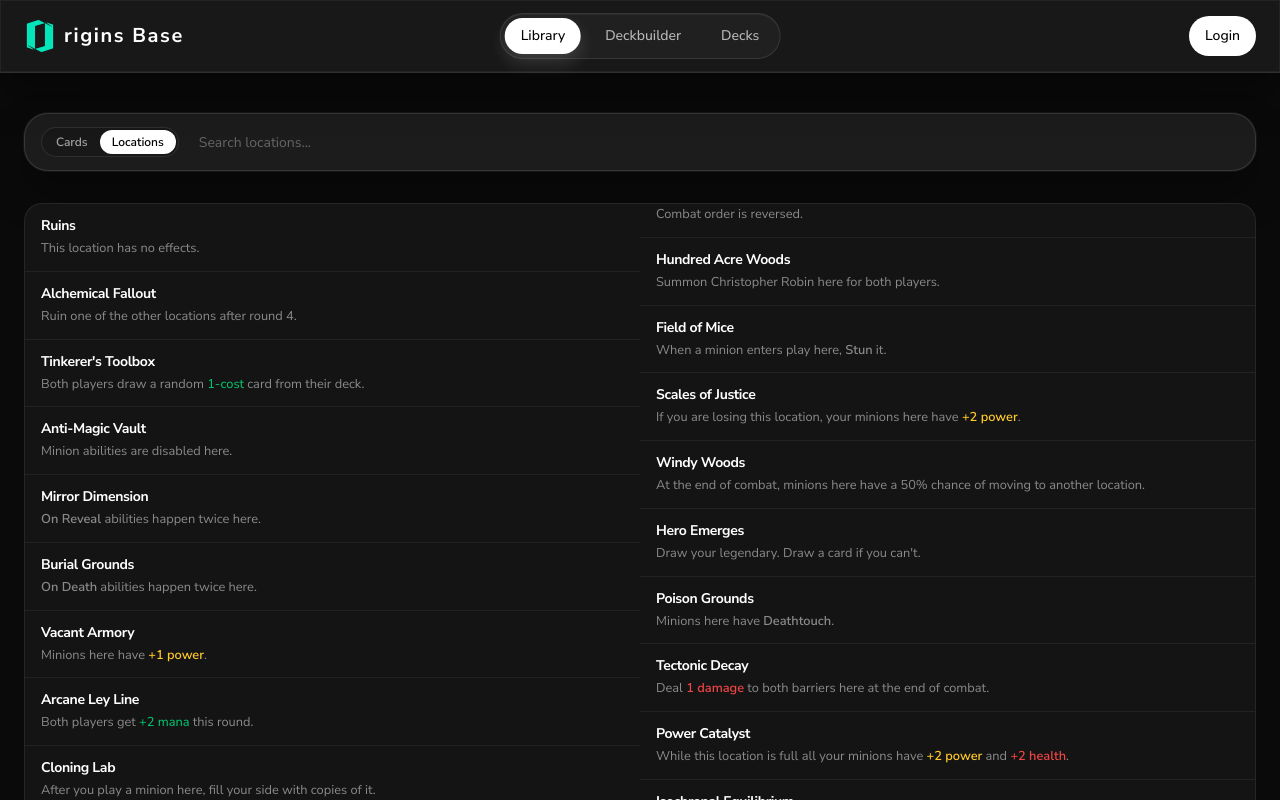
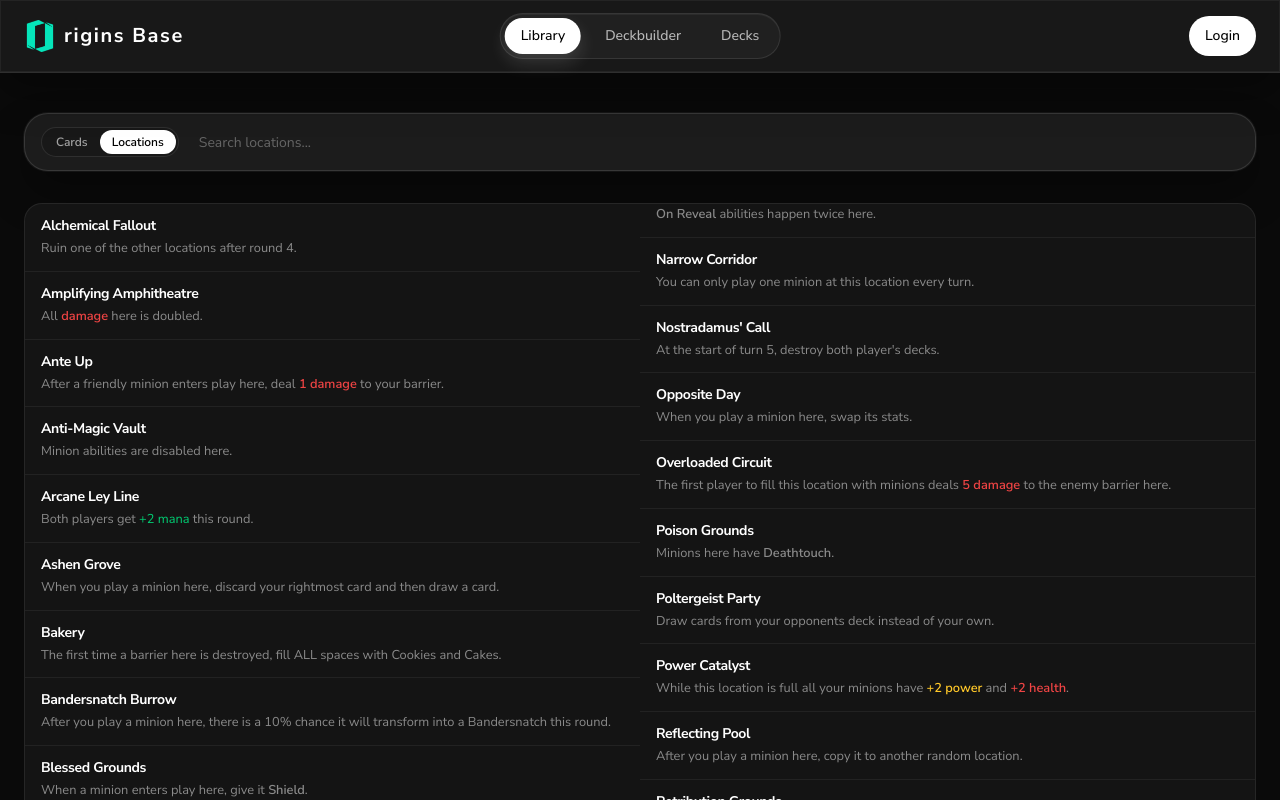
Before and after one commit to EclipseHW/Origins, a Next.js app: page /library/locations in a window 1280 px wide. Built offline with nearby package versions, Linux system fonts and the light colour scheme; no server answers.

Commit message:
Implement location sorting and accent styling in LibraryBrowser and LibraryLocationsBrowser: add sortLocationsByName function for consistent location ordering, enhance LocationTile component with dynamic accent based on location effects, and update filtering logic for improved user experience.

```diff
--- a/components/library-browser.tsx
+++ b/components/library-browser.tsx
@@ -13,7 +13,7 @@ import {
   type LibraryCard,
   type LibrarySection,
 } from "@/lib/library-types";
-import { locations, type LocationDefinition } from "@/lib/locations";
+import { locations, sortLocationsByName, type LocationDefinition } from "@/lib/locations";
 
 type ActiveTab = "cards" | "locations";
 
@@ -91,6 +91,35 @@ function parseLocationEffect(effect: string): React.ReactNode[] {
   return tokens;
 }
 
+function getLocationAccent(effect: string): string {
+  const normalizedEffect = effect.toLowerCase();
+
+  if (
+    normalizedEffect.includes("damage") ||
+    normalizedEffect.includes("destroy") ||
+    normalizedEffect.includes("ruin")
+  ) {
+    return "border-l-red-500/40";
+  }
+
+  if (
+    effect.includes("+") &&
+    (normalizedEffect.includes("power") || normalizedEffect.includes("health"))
+  ) {
+    return "border-l-[#ffc829]/40";
+  }
+
+  if (
+    normalizedEffect.includes("cost") ||
+    normalizedEffect.includes("mana") ||
+    normalizedEffect.includes("draw")
+  ) {
+    return "border-l-[#01CE73]/40";
+  }
+
+  return "border-l-white/10";
+}
+
 // ---------------------------------------------------------------------------
 // Shared UI components
 // ---------------------------------------------------------------------------
@@ -150,19 +179,19 @@ function TabButton({
 // ---------------------------------------------------------------------------
 
 function LocationTile({ location }: { location: LocationDefinition }) {
+  const accent = getLocationAccent(location.effect);
+
   return (
-    <article className="h-full">
-      <div className="relative h-full min-h-72 overflow-hidden rounded-[18px] shadow-[0_22px_40px_rgba(0,0,0,0.42)]">
-        <div className="flex h-full flex-col rounded-[18px] bg-[#1c1c1c] px-5 py-5 text-left shadow-[inset_0_1px_0_rgba(255,255,255,0.05)]">
-          <div className="space-y-2">
-            <p className="text-lg font-semibold text-white sm:text-xl">
+    <article
+      className={`group relative overflow-hidden rounded-xl border-l-2 bg-[#171717] transition hover:bg-[#1e1e1e] ${accent}`}
+    >
+      <div className="px-3.5 py-3.5">
+        <p className="text-[0.82rem] font-bold leading-tight tracking-tight text-white">
           {location.name}
         </p>
-            <p className="text-xs leading-5 text-white/82 sm:text-sm sm:leading-6">
+        <p className="mt-1.5 text-[0.76rem] leading-[1.6] text-white/72">
           {parseLocationEffect(location.effect)}
         </p>
-          </div>
-        </div>
       </div>
     </article>
   );
@@ -385,13 +414,15 @@ function LocationsList({ query }: { query: string }) {
     const normalizedQuery = query.trim().toLowerCase();
 
     if (normalizedQuery.length === 0) {
-      return locations;
+      return sortLocationsByName(locations);
     }
 
-    return locations.filter((location) => {
+    return sortLocationsByName(
+      locations.filter((location) => {
         const searchable = `${location.name} ${location.effect}`.toLowerCase();
         return searchable.includes(normalizedQuery);
-    });
+      }),
+    );
   }, [query]);
 
   if (filteredLocations.length === 0) {
@@ -403,7 +434,7 @@ function LocationsList({ query }: { query: string }) {
   }
 
   return (
-    <div className="grid grid-cols-2 gap-4 sm:grid-cols-3 lg:grid-cols-4 xl:grid-cols-7">
+    <div className="grid grid-cols-1 gap-2 min-[420px]:grid-cols-2 sm:grid-cols-3 lg:grid-cols-4 xl:grid-cols-5">
       {filteredLocations.map((location) => (
         <LocationTile key={location.name} location={location} />
       ))}
--- a/components/library-locations-browser.tsx
+++ b/components/library-locations-browser.tsx
@@ -2,7 +2,7 @@
 
 import { useMemo, useState, type ReactNode } from "react";
 import { LibraryViewSwitcher } from "@/components/library-view-switcher";
-import { locations, type LocationDefinition } from "@/lib/locations";
+import { locations, sortLocationsByName, type LocationDefinition } from "@/lib/locations";
 
 function parseLocationEffect(effect: string): ReactNode[] {
   const tokens: ReactNode[] = [];
@@ -71,13 +71,15 @@ export function LibraryLocationsBrowser() {
     const normalizedQuery = query.trim().toLowerCase();
 
     if (normalizedQuery.length === 0) {
-      return locations;
+      return sortLocationsByName(locations);
     }
 
-    return locations.filter((location) => {
-      const searchable = `${location.name} ${location.effect}`.toLowerCase();
-      return searchable.includes(normalizedQuery);
-    });
+    return sortLocationsByName(
+      locations.filter((location) => {
+        const searchable = `${location.name} ${location.effect}`.toLowerCase();
+        return searchable.includes(normalizedQuery);
+      }),
+    );
   }, [query]);
 
   return (
--- a/lib/locations.ts
+++ b/lib/locations.ts
@@ -2,6 +2,26 @@ export type LocationDefinition = {
   name: string;
   effect: string;
 };
+
+function getLocationSortName(name: string): string {
+  return name.replace(/^[^A-Za-z0-9]+/, "");
+}
+
+export function sortLocationsByName(items: LocationDefinition[]): LocationDefinition[] {
+  return [...items].sort((left, right) => {
+    const normalizedComparison = getLocationSortName(left.name).localeCompare(
+      getLocationSortName(right.name),
+      undefined,
+      { sensitivity: "base" },
+    );
+
+    if (normalizedComparison !== 0) {
+      return normalizedComparison;
+    }
+
+    return left.name.localeCompare(right.name, undefined, { sensitivity: "base" });
+  });
+}
 
 export const locations: LocationDefinition[] = [
   { name: "Ruins", effect: "This location has no effects." },
```
Lines whose indentation alone changed are shown as unchanged.
